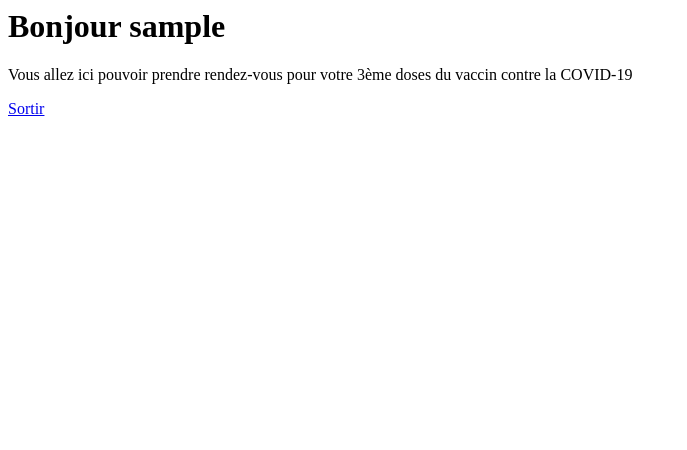
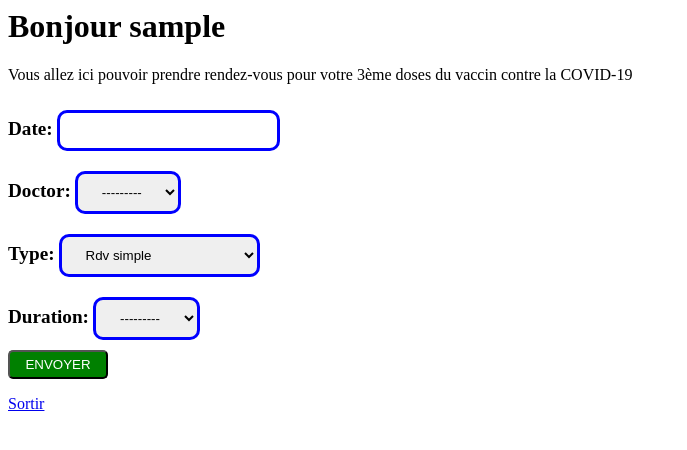
Before and after one commit to yayab42/Django_cours, a Django app: page /index/ in a window 1280 px wide. Shown: the top 450 px of the page, without its empty margins (0-687 px from the left). Run offline with Django 3.2, Linux system fonts and the light colour scheme; the visitor is signed in with stand-in values (Sample User, id 1); data that the repository does not hold is empty.

Commit message:
add model form to take an appointment

```diff
--- a/rdv/forms.py
+++ b/rdv/forms.py
@@ -0,0 +1,9 @@
+from django.forms import ModelForm
+from rdv.models import Rdv
+
+
+# Create the form class.
+class RdvForm(ModelForm):
+    class Meta:
+        model = Rdv
+        fields = ['date', 'doctor', 'type', 'duration']
--- a/rdv/static/rdv/style.css
+++ b/rdv/static/rdv/style.css
@@ -1,7 +1,12 @@
-input{
+input, select{
     border: solid 3px blue;
     padding: 10px 20px;
     border-radius: 10px
+}
+
+label{
+    font-size: 1.2em;
+    font-weight: bold;
 }
 
 button{
@@ -9,6 +14,7 @@ button{
     background-color: green;
     color: white;
     border-radius: 5px;
+    cursor: pointer;
 }
 
 button:hover{
@@ -18,3 +24,13 @@ button:hover{
     border: solid 3px green;
     border-radius: 5px;
 }
+
+form{
+    display: flex;
+    flex-direction: column;
+    flex-wrap: wrap;
+}
+
+.form-control{
+    margin: 10px 0;
+}
--- /dev/null
+++ b/rdv/templates/rdv/approved.html
@@ -0,0 +1 @@
+<h1>VOTRE RDV A BEN ETE SAUVEGARDE, MERCI</h1>
--- a/rdv/templates/rdv/index.html
+++ b/rdv/templates/rdv/index.html
@@ -7,4 +7,18 @@
 <p>Vous allez ici pouvoir prendre rendez-vous pour votre 3ème doses du vaccin contre la COVID-19</p>
 
 
+
+
+
+<form action="{% url 'index' %}" method="post">
+            {% csrf_token %}
+            {% for field in form %}
+                <div class="form-control">
+                    {{field.label_tag}}
+                    {{field}}
+                </div>
+            {% endfor %}
+    <button type="submit" style="width:100px;">ENVOYER</button>
+</form>
+
 <p><a href="/logout/">Sortir</a></p>
--- a/rdv/urls.py
+++ b/rdv/urls.py
@@ -7,4 +7,5 @@ urlpatterns = [
     path('', LoginView.as_view()),
     path('logout/', LogoutView.as_view()),
     path('index/', views.index, name='index'),
+    path('approved', views.approved, name='approved'),
 ]
--- a/rdv/views.py
+++ b/rdv/views.py
@@ -4,14 +4,22 @@ from django.conf import settings
 from django.contrib.auth import authenticate, login, logout
 from django.contrib.auth.decorators import login_required
 from django.http import HttpResponseRedirect
-from django.shortcuts import render
+from django.shortcuts import render, redirect
 from django.views.generic import TemplateView
+
+from rdv.forms import RdvForm
 
 
 @login_required()
 def index(request):
-    today = datetime.datetime.now()
-    context = {}
+    if request.method == 'POST':
+        form = RdvForm(request.POST)
+        if form.is_valid():
+            form.save()
+            return redirect('approved')
+    else:
+        form = RdvForm()
+    context = {'form': form}
     return render(request, 'rdv/index.html', context)
 
 
@@ -36,3 +44,8 @@ class LogoutView(TemplateView):
     def get(self, request, **kwargs):
         logout(request)
         return HttpResponseRedirect('registration/login.html')
+
+
+def approved(request):
+    context = {}
+    return render(request, 'rdv/approved.html', context)
```
